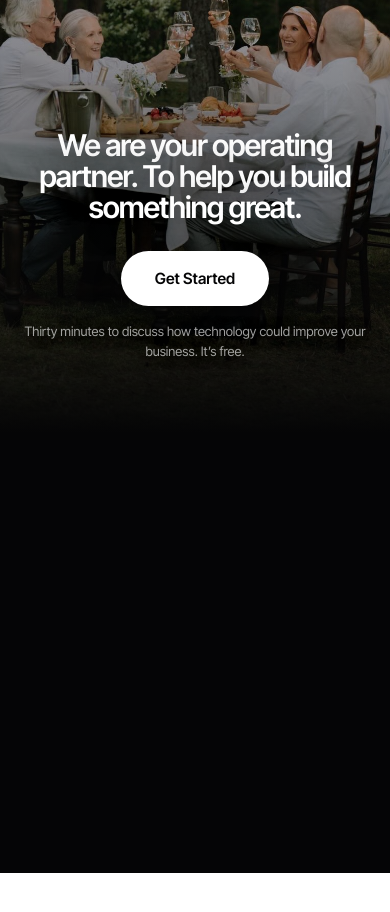
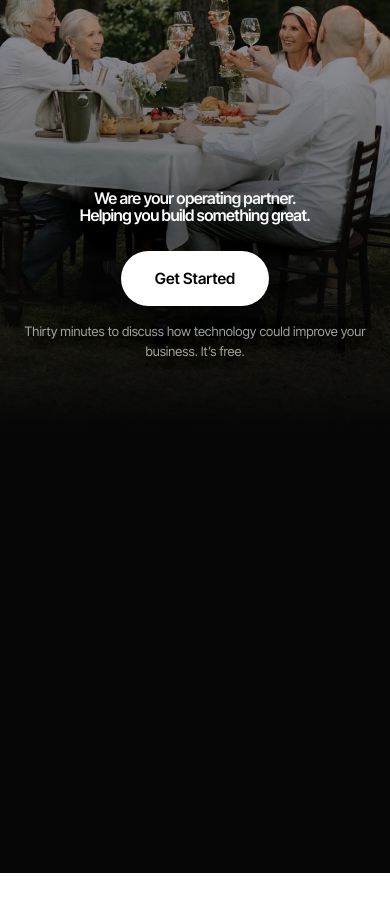
Before and after one commit to staybookt/staybookt-investor, a Next.js app: page /founders in a window 390 px wide. Shown: the part 6140-7052 px from the top of the page. Built offline with nearby package versions, Linux system fonts and the light colour scheme; no server answers.

Commit message:
CTA and Images per Richard: memwall polaroids all unique site closes, About close = operating partner two-liner, Pricing close = exact two lines with the simple pleasures

```diff
--- a/app/founders/page.tsx
+++ b/app/founders/page.tsx
@@ -243,8 +243,14 @@ export default function AboutPage() {
             <div className="mpol m3"><img src="/close-lt-cottage.jpg" alt="" width={280} height={280} /></div>
             <div className="mpol m4"><img src="/close-pricing.jpg" alt="" width={280} height={280} /></div>
             <div className="mpol m5"><img src="/close-work.jpg" alt="" width={280} height={280} /></div>
-            <div className="mpol m6"><img src="/close-founders.jpg" alt="" width={280} height={280} /></div>
-            <div className="mpol m7"><img src="/closer-dock.jpg" alt="" width={280} height={280} /></div>
+            {/* m6/m7 WERE repeats of m1/m2 (the wall had 7 slots and only 5 CTA photos, Jul 30
+                2026). Richard (CTA and Images comments, Aug 2 2026): "the images at the top are
+                doubled up... need to fix." Two more real closes from the site fill them — the
+                girlfriends' day out (/whats-included close) and the slow morning with the paper
+                (the old /how-it-works close) — so all seven polaroids are now unique images used
+                through the website. */}
+            <div className="mpol m6"><img src="/close-inc.jpg" alt="" width={280} height={280} /></div>
+            <div className="mpol m7"><img src="/close-hiw.jpg" alt="" width={280} height={280} /></div>
           </div>
         </div>
       </header>
@@ -366,10 +372,14 @@ export default function AboutPage() {
           (see its own comment on /long-term's old HeroCta call, ported verbatim below) — without
           fromBlack this would fade in from cream over black, a visible seam. Image unchanged for
           now; Richard wants a celebrating-success shot, which needs a real asset. */}
+      {/* Richard (CTA and Images comments, Aug 2 2026): his edit, split onto two lines —
+          "We are your operating partner. / Helping you build something great." The .ln spans
+          hold each line whole (nowrap blocks, see HeroCta.tsx), tight sizes them to fit. */}
       <HeroCta
         fromBlack
         img="/close-founders.jpg"
-        heading={<>We are your operating partner. To help you build something great.</>}
+        heading={<><span className="ln">We are your operating partner.</span><span className="ln">Helping you build something great.</span></>}
+        headingClass="tight"
         sub={null}
       />
 
--- a/app/pricing/page.tsx
+++ b/app/pricing/page.tsx
@@ -175,9 +175,13 @@ export default function PricingPage() {
           have to be after the FAQ — I would rather have the CTA sooner. I don't love
           dragging everyone through the FAQs..."). Golf photo stays: "I like the golf
           image." His saying, no subtext. FAQ moves to last word, like /how-it-works. */}
+      {/* Richard (CTA and Images comments, Aug 2 2026): "Need the above to be two lines" —
+          line 1 was still soft-wrapping at some widths despite the tight size. The .ln spans
+          are nowrap blocks now (see HeroCta.tsx), so it is exactly two lines everywhere.
+          Also his wording: "the simple pleasures" (the "the" was missing). */}
       <HeroCta
         img="/close-pricing.jpg"
-        heading={<>A solution that offers undeniable value.<br />And more time for simple pleasures.</>}
+        heading={<><span className="ln">A solution that offers undeniable value.</span><span className="ln">And more time for the simple pleasures.</span></>}
         headingClass="tight"
         sub={null}
       />
--- a/components/v4/HeroCta.tsx
+++ b/components/v4/HeroCta.tsx
@@ -103,8 +103,13 @@ const CSS = `
 /* pricing's line 1 ("A solution that offers undeniable value.") is longer than every other
    page's custom heading and was wrapping into 2 sub-lines on its own, making the whole thing
    render as 3 lines instead of 2 (Jacob, Jul 31 2026). Scoped to .tight, not the shared .w
-   rule above, so /founders, /long-term, /journeys and the homepage close keep their own size. */
-.hcta-in h2.tight{font-size:clamp(26px,4.3vw,56px);}
+   rule above, so /long-term, /journeys and the homepage close keep their own size.
+   ROUND 2 (Richard, CTA and Images comments, Aug 2 2026: "need the above to be two lines" —
+   it was STILL soft-wrapping at some widths): headings that must hold exact lines now pass
+   .ln spans, nowrap blocks sized by a vw curve calibrated so the longest line (40 chars) fits
+   the 1040px content box at every width. Same technique as the site's locked heroes. */
+.hcta-in h2.tight{font-size:clamp(16px,4vw,54px);}
+.hcta-in h2 .ln{display:block;white-space:nowrap;}
 .hcta-in p{margin:20px auto 0;font-size:clamp(16px,1.9vw,20px);line-height:1.5;color:#eef1f5;max-width:44ch;
   text-shadow:0 1px 22px rgba(0,0,0,.6);}
 /* Richard's two-line default sub (Aug 2 2026): problem line, then the answer line with
```
